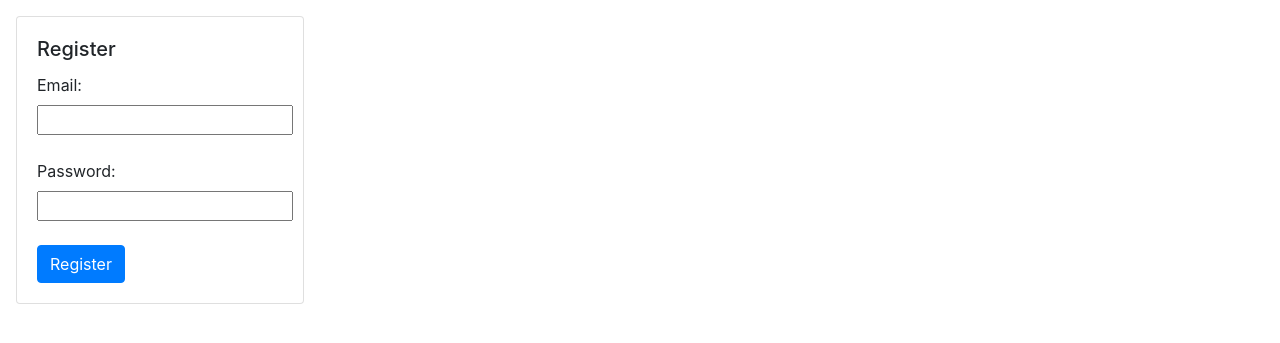
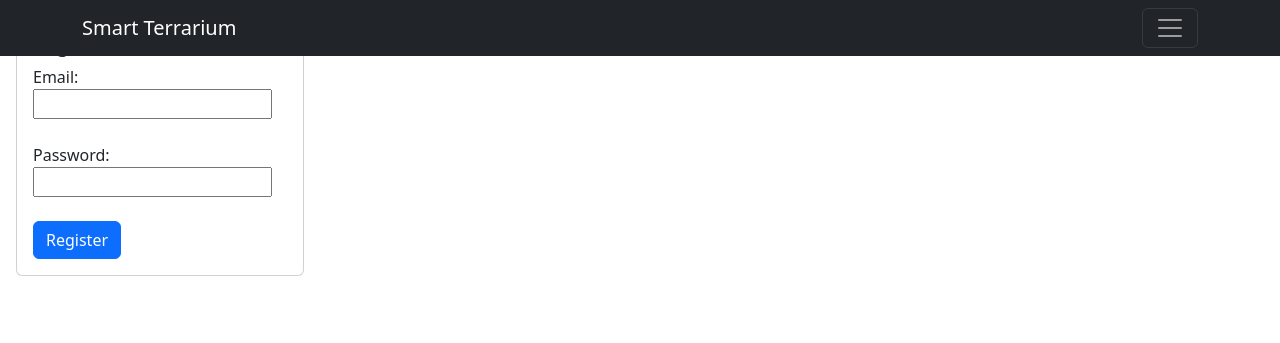
Before and after one commit to Smart-Terrarium/SmartTerrarium_web, a Django app: page /register/ in a window 1280 px wide. Shown: the top 343 px of the page. Run offline with Django 4.2, Linux system fonts and the light colour scheme; some libraries are stand-ins or nearby versions.

Commit message:
Updated sidebar

```diff
--- a/core/settings.py
+++ b/core/settings.py
@@ -39,6 +39,7 @@ INSTALLED_APPS = [
     'django.contrib.staticfiles',
     'user',
     'bootstrap5',
+    "js_lib_bootstrap5",
     'bootstrapform',
     'bootstrapsidebar',
 ]
--- a/core/urls.py
+++ b/core/urls.py
@@ -25,5 +25,7 @@ urlpatterns = [
     path('login/', login_view, name='login'),
     path('home/', home_view, name='home'),
     path('logout/', auth_views.LogoutView.as_view(), name='logout'),
+    path('base/', home_view, name='base'),
     path('demo',TemplateView.as_view(template_name="bootstrap_base.html"),name='demo'),
+    path('logout/', auth_views.LogoutView.as_view()),
 ]
--- a/templates/base.html
+++ b/templates/base.html
@@ -1,4 +1,5 @@
 {% load static %}
+{% load bootstrap %}
 <!DOCTYPE html>
 <html>
 <head>
@@ -6,15 +7,69 @@
     <meta name="viewport"
           content="width=device-width, user-scalable=no, initial-scale=1.0, maximum-scale=1.0, minimum-scale=1.0">
     <meta http-equiv="X-UA-Compatible" content="ie=edge">
-
-    <link rel="stylesheet" href="https://cdn.jsdelivr.net/npm/bootstrap@4.3.1/dist/css/bootstrap.min.css" integrity="sha384-ggOyR0iXCbMQv3Xipma34MD+dH/1fQ784/j6cY/iJTQUOhcWr7x9JvoRxT2MZw1T" crossorigin="anonymous">
+    <link href="https://cdn.jsdelivr.net/npm/bootstrap@5.3.0-alpha3/dist/css/bootstrap.min.css" rel="stylesheet" integrity="sha384-KK94CHFLLe+nY2dmCWGMq91rCGa5gtU4mk92HdvYe+M/SXH301p5ILy+dN9+nJOZ" crossorigin="anonymous">
     <link rel="stylesheet" href="{% static 'base.css' %}">
 
   <title>{% block title %} {% endblock %}</title>
 </head>
 <body>
+    <!-- Navbar Start -->
+    <nav class="navbar navbar-dark bg-dark fixed-top">
+      <div class="container">
+        <a class="navbar-brand" href="#">Smart Terrarium</a>
+        <button class="navbar-toggler" type="button" data-bs-toggle="offcanvas" href="#offcanvasExample" role="button" aria-controls="offcanvasExample">
+          <span class="navbar-toggler-icon"></span>
+        </button>
+        </div>
+      </div>
+    </nav>
+    <!-- Navbar End -->
+
+    <!-- Off Canvas Start -->
+    <div class="offcanvas offcanvas-end text-bg-dark" tabindex="-1" id="offcanvasExample" aria-labelledby="offcanvasExampleLabel">
+      <div class="offcanvas-header">
+        <h5 class="offcanvas-title" id="offcanvasExampleLabel">Menu - Smart Terrarium</h5>
+        <button type="button" class="btn-close btn-close-white" data-bs-dismiss="offcanvas" aria-label="Close"></button>
+      </div>
+      <div class="offcanvas-body">
+          <div class ="offacnvas-items">
+            <ul>
+                <li><a href="#">Login</a></li>
+                <li><a href="#">Rejestracja</a></li>
+                <li><a href="#">Panel główny</a></li>
+                <li><a href="#">Dodaj terrarium</a></li>
+                <li><a href="#">O Smart Terrarium</a></li>
+            </ul>
+            </div>
+        <div class="dropup mt-auto">
+          <button class="btn btn-secondary dropdown-toggle w-100" type="button" data-bs-toggle="dropdown">
+            {% if user.is_authenticated %}
+                {{ user.email }}
+            {% else %}
+                nie jesteś zalogowany
+            {% endif %}
+          </button>
+          <ul class="dropdown-menu text-bg-dark">
+            <li><a class="dropdown-item" href="#">Dodaj terrarium</a></li>
+            <li><a class="dropdown-item" href="#">Zmień hasło</a></li>
+            <li><a class="dropdown-item" href="{% url 'logout' %}">Wyloguj</a></li>
+          </ul>
+        </div>
+      </div>
+    </div>
+    <!-- Off Canvas End -->
+
+    <script src="https://cdn.jsdelivr.net/npm/bootstrap@5.3.0-alpha3/dist/js/bootstrap.bundle.min.js" integrity="sha384-ENjdO4Dr2bkBIFxQpeoTz1HIcje39Wm4jDKdf19U8gI4ddQ3GYNS7NTKfAdVQSZe" crossorigin="anonymous"></script>
+
+
+
+
+
+
+
+<div class="main-content">
     {% block content %} {% endblock %}
-<!--  <nav>
+  <nav>
     <ul>
       {% if user.is_authenticated %}
         <li><a href="{% url 'home' %}">Strona główna</a></li>
@@ -24,6 +79,7 @@
       {% endif %}
     </ul>
   </nav>
-  //-->
+
+</div>
 </body>
 </html>
--- a/templates/home.html
+++ b/templates/home.html
@@ -2,7 +2,7 @@
 
 {% block content %}
     {% if user.is_authenticated %}
-        Witaj {{ user.email }}!<br>
+        <h1>Witaj {{ user.email }}!</h1><br>
     {% else %}
         <h1>nie jesteś zalogowany</h1>
     {% endif %}
--- a/templates/register.html
+++ b/templates/register.html
@@ -1,7 +1,6 @@
 {% extends 'base.html' %}
 {% load bootstrap %}
-
-{% block title %} Login {% endblock %}
+{% block title %} Register {% endblock %}
 
 {% block content %}
     <div class="card" style="width: 18rem; float: left; margin-left: 1rem; margin-top: 1rem;">
--- a/user/views.py
+++ b/user/views.py
@@ -1,5 +1,6 @@
 from django.contrib.auth import authenticate, login, logout
-from django.contrib.auth.models import User
+#from django.contrib.auth.models import User
+from .models import User
 from django.http import JsonResponse
 from django.shortcuts import render, redirect
 from django.contrib import messages
@@ -18,7 +19,7 @@ def register_user(request):
         if email and password:
             response = requests.post(API_URL + 'register', json={'email': email, 'password': password})
             if response.status_code == 201:
-                user = User.objects.create_user(email, email, password)
+                user = User.objects.create_user(email, password)
                 return JsonResponse({'success': True, 'message': 'User created successfully.'})
             else:
                 message = 'Unable to create user.'
```
Also changed, not shown: static/base.css (+47 -0 lines), db.sqlite3.
